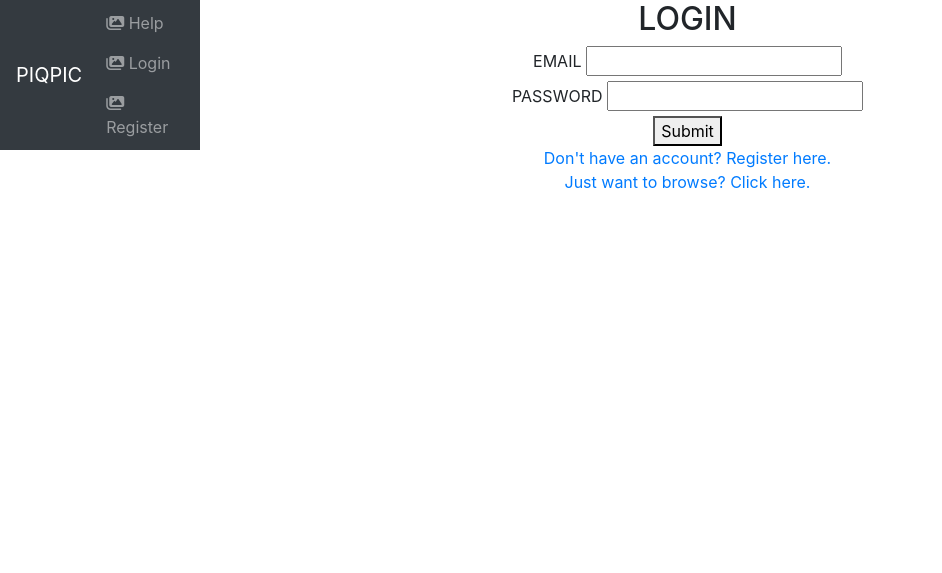
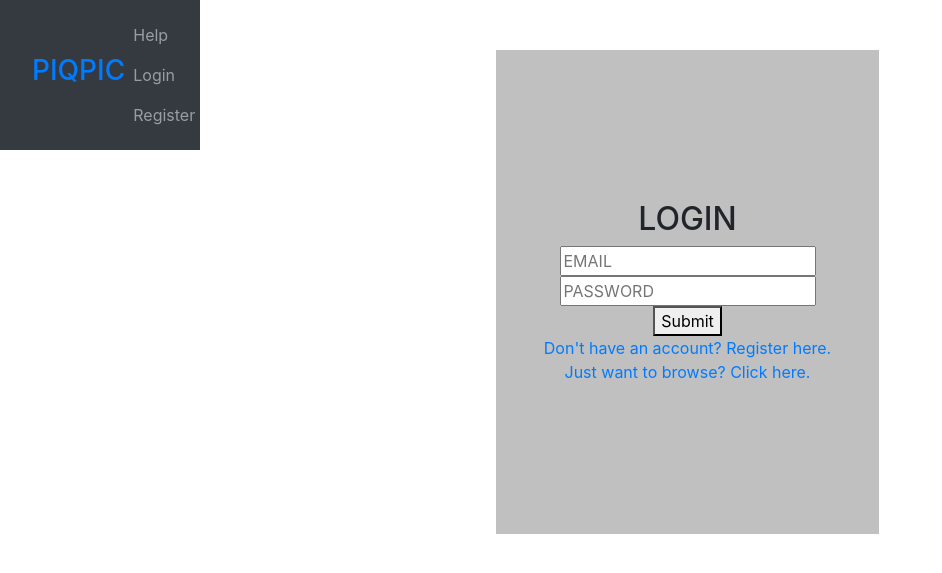
Before and after one commit to 15morrisj/Piqpic, a Flask app: page /login in a window 1280 px wide. Shown: the top 573 px of the page, without its empty margins (0-942 px from the left). Run offline with Flask 2, Linux system fonts and the light colour scheme; some libraries are stand-ins or nearby versions.

Commit message:
minor layout and aesthetical tweaks

```diff
--- a/app/static/css/style.css
+++ b/app/static/css/style.css
@@ -1,11 +1,23 @@
 
  /* General*/
-
-
+.entry-form{
+    margin: auto;
+    width: 50%;
+    margin-top: 50px;
+    padding-top: 150px;
+    padding-bottom: 150px;
+    background-color: silver;
+    text-align: center;
+}
+/* Images */
+.profimg{
+    height: 120px;
+    width: auto;
+}
 
 /* Header */
 #navbar .nav-item{
- width: 100%;
+    width: 100%;
 
 }
 #navbar{
@@ -19,7 +31,6 @@
 /* Register */
 .register-input{
     position: relative;
-    right: 50px;
     top: 15px;
 }
 .register-label{
@@ -28,10 +39,11 @@
 }
 
 
+
 /* Unclassified */
 
 #error404{
-    background: url(../img/Flag.png) no-repeat right center;
+    background: url(../img/Flag.png) right center;
     height: calc(100vh - 56px);
     background-size: 600px 600px;
 }
@@ -42,6 +54,3 @@
 #brand{
     font-size: 30;
 }
-.login-form{
-    text-align: center;
-}
--- a/app/templates/account/login.html
+++ b/app/templates/account/login.html
@@ -5,7 +5,7 @@
     </div>
     <div class="row">
         <div class="col">
-            <form class="login-form" method="POST" action="/login">
+            <form class="entry-form" method="POST" action="/login">
                 <h2>LOGIN</h2>
                 {% with messages = get_flashed_messages() %}
 	                {% if messages %}
@@ -14,11 +14,9 @@
 		                {% endfor %}
 	                {% endif %}
                 {% endwith %}
-                <label for="email">EMAIL</label>
-                <input type="email" name="email" id="username">
+                <input type="email" name="email" id="username" placeholder="EMAIL">
                 <br>
-                <label for="password">PASSWORD</label>
-                <input type="password" name="password" id="password">
+                <input type="password" name="password" id="password" placeholder="PASSWORD">
                 <br>
                 <button type="submit">Submit</button>
                 <br>
--- a/app/templates/account/register.html
+++ b/app/templates/account/register.html
@@ -3,12 +3,13 @@
 <div class="container">
     <div class="row">
         <div class="col">
-            <h2 id="register-title">REGISTER</h2>
+
         </div>
     </div>
     <div class="row">
         <div class="col">
-            <form method="POST" action="/register">
+            <form method="POST" action="/register" class="entry-form">
+                <h2 id="register-title">REGISTER</h2>
                 {% with messages = get_flashed_messages() %}
 	                {% if messages %}
 		                {% for message in messages %}
--- a/app/templates/base.html
+++ b/app/templates/base.html
@@ -16,7 +16,9 @@
             <div class="col-2">
                 <header id="header">
                     <nav id="navbar" class="navbar navbar-expand-sm navbar-dark bg-dark">
-                        <a id="brand" class="navbar-brand" href="#">PIQPIC</a>
+                        <a id="brand" class="navbar-brand" href="#">
+                            <a href="/"><h3>PIQPIC</h3></a>
+                        </a>
                         <button class="navbar-toggler" type="button" data-toggle="collapse" data-target="#navbarNav" aria-controls="navbarNav" aria-expanded="false" aria-label="Toggle navigation">
                             <span class="navbar-toggler-icon"></span>
                         </button>
@@ -24,17 +26,18 @@
                             <ul class="nav navbar-nav ml-auto">
                                 <li class="nav-item">
                                     <a class="nav-link" href="/help">
-                                        <i class="fas fa-images"></i> Help
+                                         Help
                                     </a>
                                 </li>
+                                <br>
                                 <li class="nav-item">
                                     <a class="nav-link" href="/login">
-                                        <i class="fas fa-images"></i> Login
+                                         Login
                                     </a>
                                 </li>
                                 <li class="nav-item">
                                     <a class="nav-link" href="/register">
-                                        <i class="fas fa-images"></i> Register
+                                         Register
                                     </a>
                                 </li>
                             </ul>
```
Also changed, not shown: app/templates/account/profile.html (+11 -1 lines).
